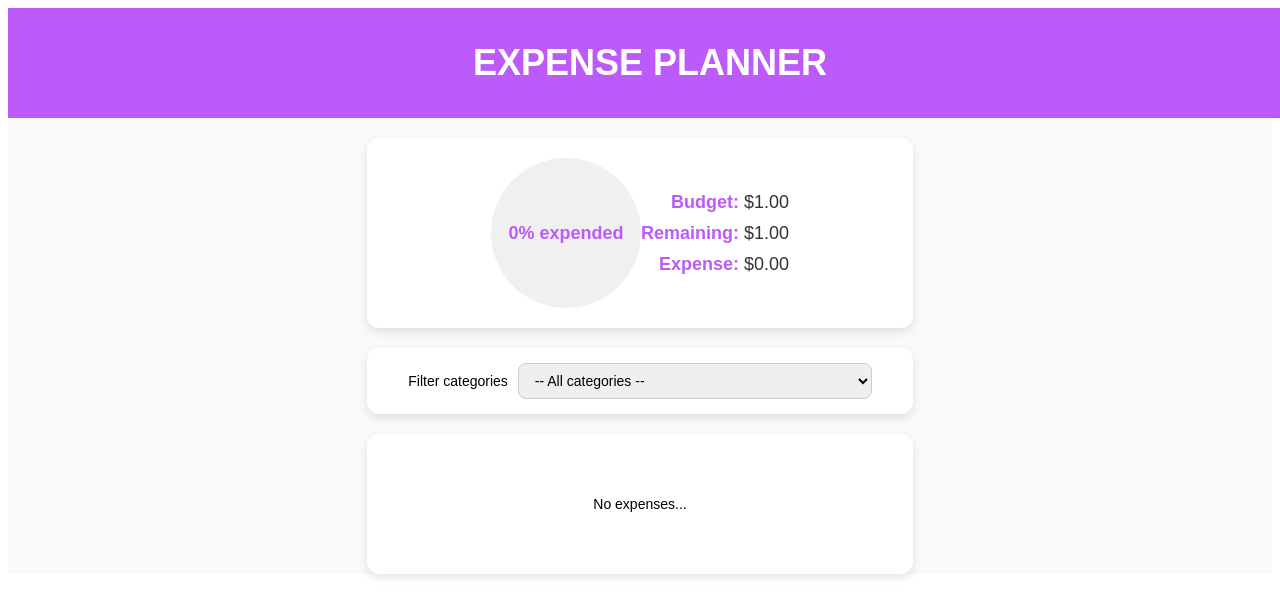
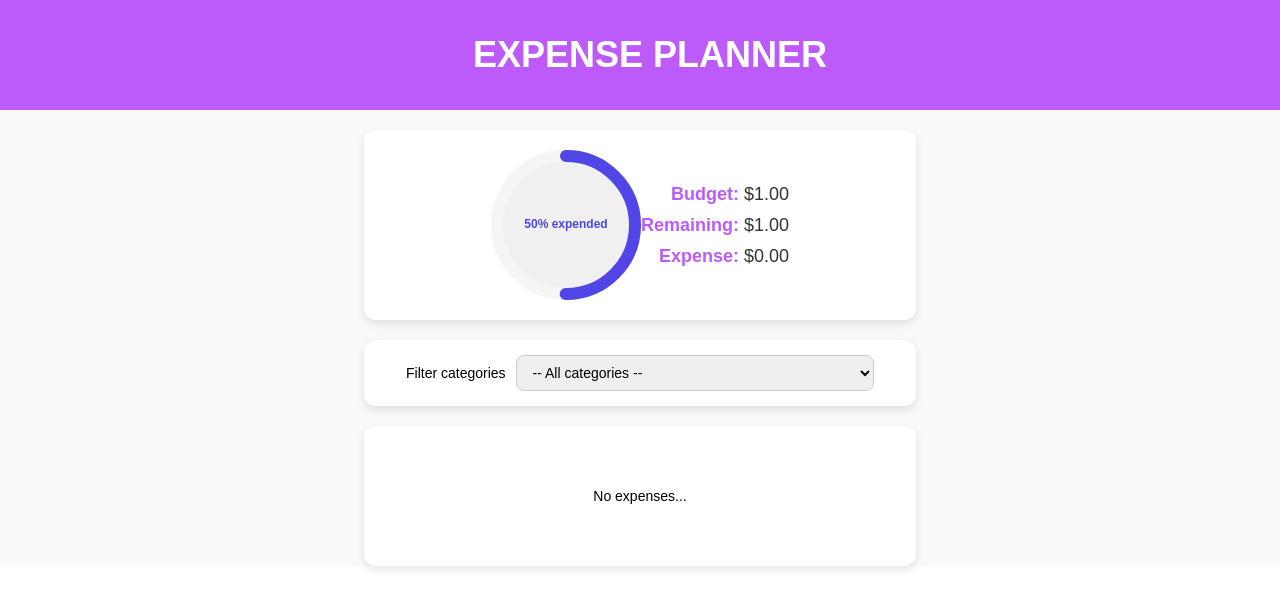
Before and after one commit to yabuJunn/lab4_web, a React (Vite) app: page / in a window 1280 px wide. Shown: the top 616 px of the page. Built offline with nearby package versions, Linux system fonts and the light colour scheme.

Commit message:
Añadido al componente ExpenseSummary el CircularProgressBar

```diff
--- /dev/null
+++ b/index.css
@@ -0,0 +1,5 @@
+body {
+    width: 100%;
+    min-height: 100vh;
+    margin: 0;
+}
--- a/index.html
+++ b/index.html
@@ -3,7 +3,8 @@
   <head>
     <meta charset="UTF-8" />
     <meta name="viewport" content="width=device-width, initial-scale=1.0" />
-    <title>lab-3</title>
+    <title>Lab 4</title>
+    <link rel="stylesheet" href="./index.css">
   </head>
   <body>
     <div id="app"></div>
--- a/src/App.tsx
+++ b/src/App.tsx
@@ -1,17 +1,20 @@
-
 import React, { useState } from 'react';
 import './App.css'
-import Start from './screens/Start/Start';
+// import Start from './screens/Start/Start';
 import Second from './screens/Second/Second';
 
 const App: React.FC = () => {
+  //Estado de manejo de pantallas
   const [pageId, setPageId] = useState("Second")
+
+  //Estado del budget
+  const [budget, setBudget] = useState(0)
 
   switch (pageId) {
     case "Start":
       return (
         <div className="app">
-          <Start></Start>
+          <Start setBudget={setBudget}></Start>
         </div>
       );
     case "Second":
--- a/src/Components/ExpenseSummary/ExpenseSumary.tsx
+++ b/src/Components/ExpenseSummary/ExpenseSumary.tsx
@@ -1,11 +1,26 @@
 import React from 'react';
 import './ExpenseSummary.css';
 
+import { CircularProgressbar, buildStyles } from 'react-circular-progressbar';
+import 'react-circular-progressbar/dist/styles.css'
+
 const ExpenseSummary: React.FC = () => {
+
+  const percentageExpended: number = 50
+
   return (
     <div className="expense-summary">
       <div className="summary-circle">
-        <p>0% expended</p>
+        <CircularProgressbar
+          value={percentageExpended}
+          styles={buildStyles({
+            pathColor: percentageExpended === 100 ? '#DC2626' : '#4F46E5',
+            trailColor: '#F5F5F5',
+            textSize: 8,
+            textColor: percentageExpended === 100 ? '#DC2626' : '#4F46E5'
+          })}
+          text={`${percentageExpended}% expended`}
+        ></CircularProgressbar>
       </div>
       <div className="summary-details">
         <p><strong>Budget:</strong> $1.00</p>
--- a/src/screens/Start/Start.tsx
+++ b/src/screens/Start/Start.tsx
@@ -4,11 +4,16 @@ import React from 'react';
 import Header from '../../Components/Header/Header';
 import BudgetForm from '../../Components/BudgetForm/BudgetForm';
 
-const Start: React.FC = () => {
+type StartType = {
+  setBudget:
+}
+
+const Start: React.FC = ({ setBudget }: StartType) => {
+
   return (
     <div className="screens">
-      <Header/>
-      <BudgetForm/>
+      <Header />
+      <BudgetForm />
     </div>
   );
 };
```
